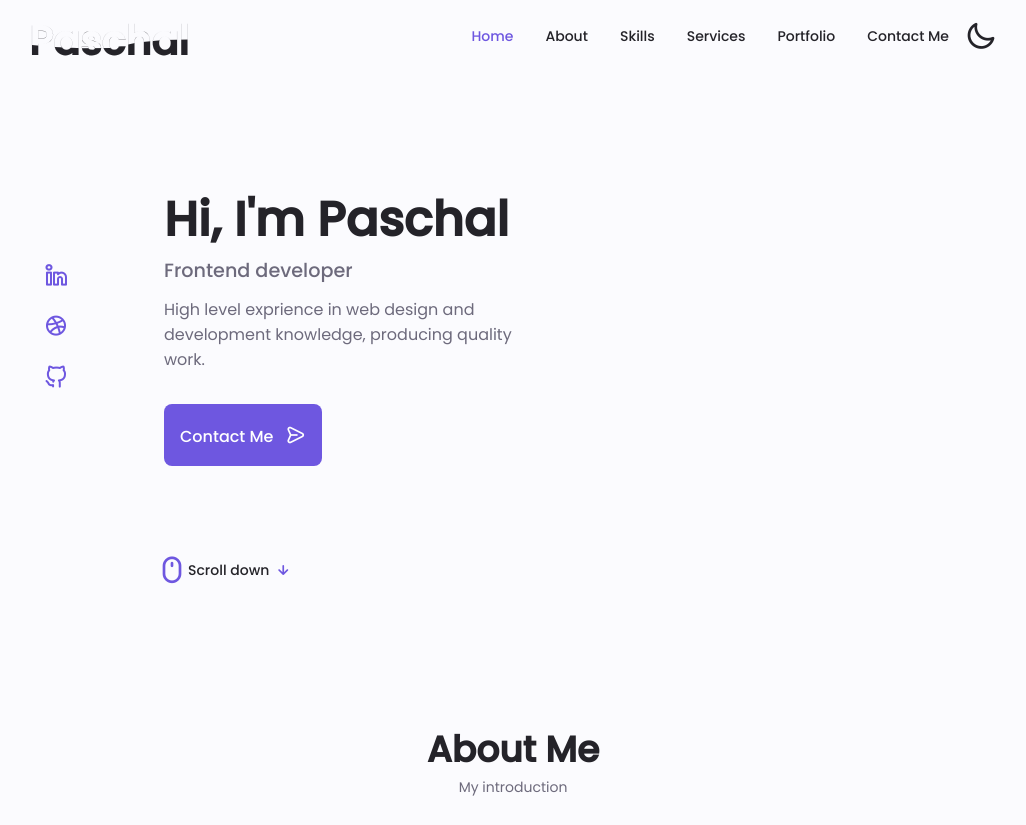
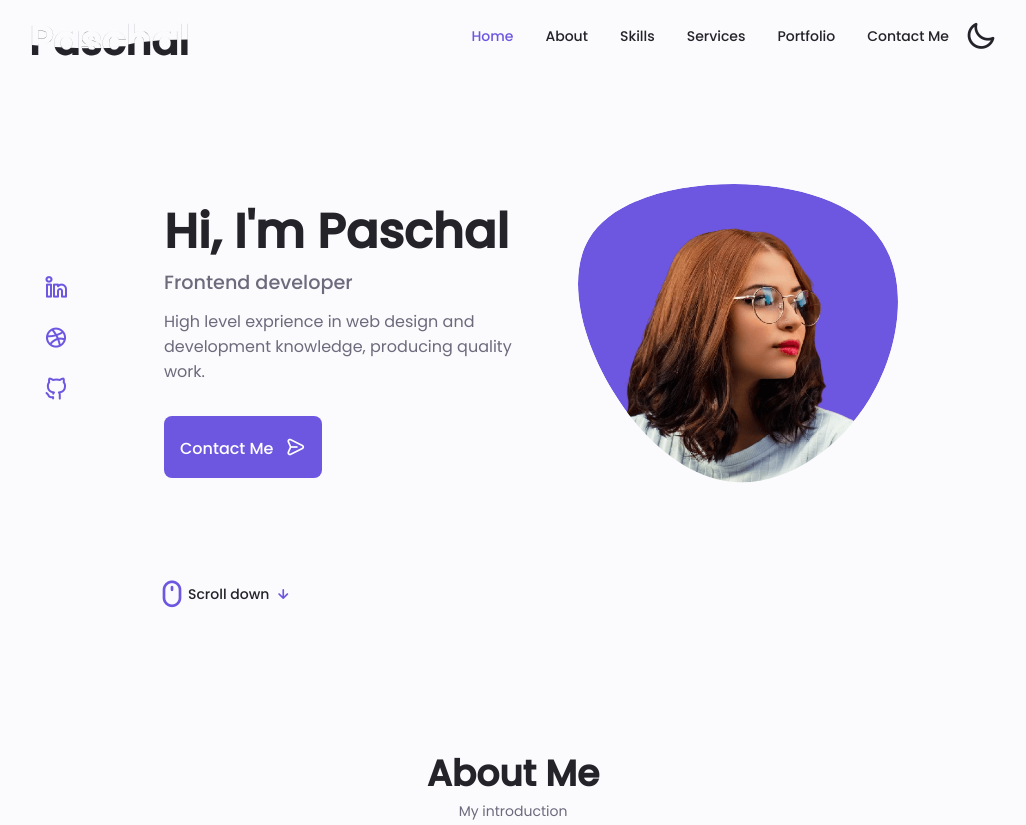
Before and after one commit to paschal533/my-portfolio, a plain HTML site: page index.html in a window 1280 px wide. Shown: the top 825 px of the page, without its empty margins (127-1153 px from the left). Drawn offline with nearby package versions, Linux system fonts and the light colour scheme; files whose address does not match are found by name.

Commit message:
meta commit

```diff
--- a/index.html
+++ b/index.html
@@ -93,8 +93,7 @@
                         </div>
 
 
-
-                       <!--- <div class="home__img">
+                       <div class="home__img">
                             <svg class="home__blob" viewBox="0 0 200 187" xmlns="http://www.w3.org/2000/svg" xmlns:xlink="http://www.w3.org/1999/xlink">
                                 <mask id="mask0" mask-type="alpha">
                                     <path d="M190.312 36.4879C206.582 62.1187 201.309 102.826 182.328 134.186C163.346 165.547
@@ -111,7 +110,7 @@
                                     <image class="home__blob-img" x='12' y='18' xlink:href="assets/img/perfil.png"/>
                                 </g>
                             </svg>
-                        </div>-->
+                        </div>
 
                         <div class="home__data">
                             <h1 class="home__title">Hi, I'm <span class="auto-input"></span></h1>
```
